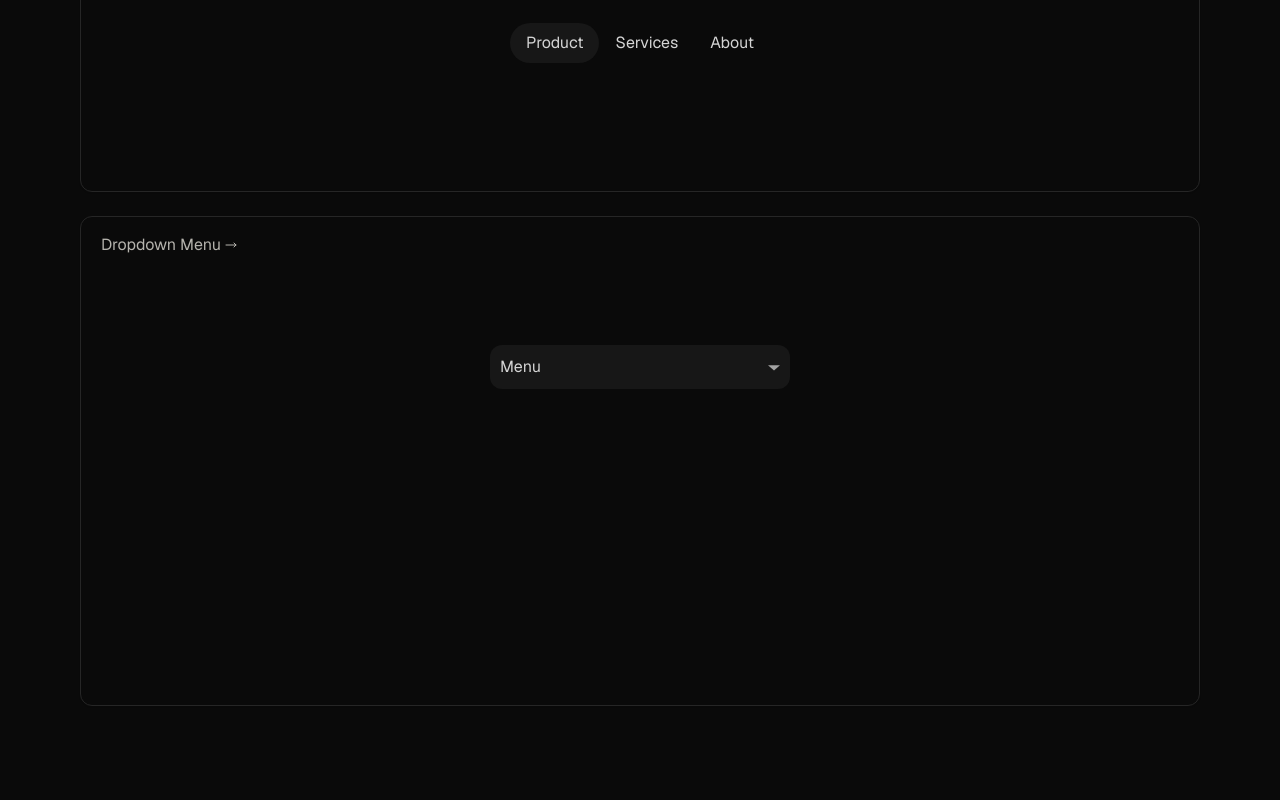
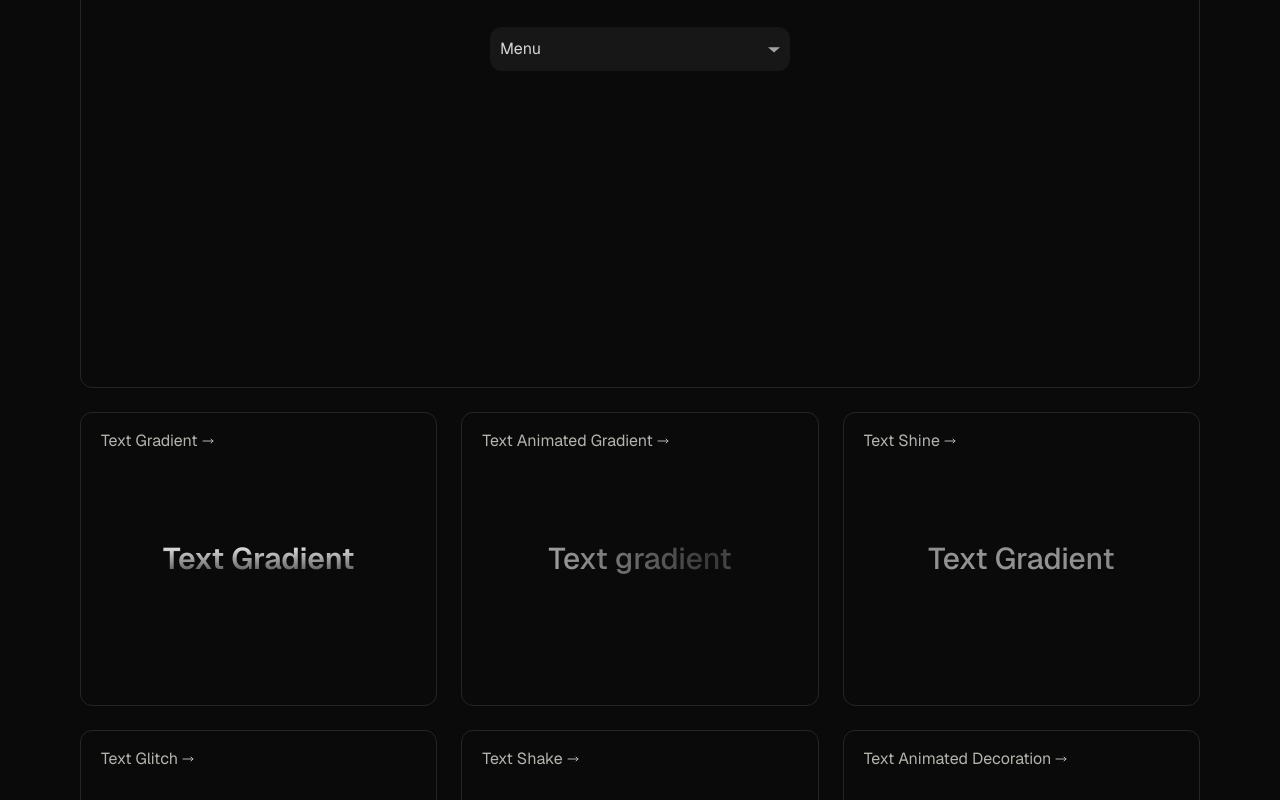
Before and after one commit to guhrodrrigues/luxe, a Next.js app: page / in a window 1280 px wide. Shown: the part 2000-2800 px from the top of the page. Built offline with nearby package versions, Linux system fonts and the light colour scheme.

Commit message:
feat: Adding new texts components

```diff
--- /dev/null
+++ b/src/components/ui/texts/TextAnimatedDecoration.tsx
@@ -0,0 +1,7 @@
+export function TextAnimatedDecoration() {
+  return (
+    <div className="relative after:absolute after:bg-neutral-400 after:bottom-0 after:left-0 after:h-px after:w-full after:origin-bottom-right after:scale-x-0 hover:after:origin-bottom-left hover:after:scale-x-100 after:transition-transform after:ease-in-out after:duration-300">
+      <span className="text-neutral-400">Text Animated Decoration</span>
+    </div>
+  );
+}
--- /dev/null
+++ b/src/components/ui/texts/TextGlitch.tsx
@@ -0,0 +1,13 @@
+export function TextGlitch() {
+  return (
+    <div className="relative overflow-hidden group">
+      <span className="invisible">Text Glitch</span>
+      <span className="text-neutral-400 absolute top-0 left-0 group-hover:-translate-y-full transition-transform ease-in-out duration-500 hover:duration-300">
+        Text Glitch
+      </span>
+      <span className="text-neutral-400 absolute top-0 left-0 translate-y-full group-hover:translate-y-0 transition-transform ease-in-out duration-500 hover:duration-300">
+        Text Glitch
+      </span>
+    </div>
+  );
+}
--- /dev/null
+++ b/src/components/ui/texts/TextShake.tsx
@@ -0,0 +1,7 @@
+export function TextShake() {
+  return (
+    <span className="text-neutral-400 hover:animate-text-shake">
+      Text Shake
+    </span>
+  );
+}
--- a/src/components/ui/texts/index.ts
+++ b/src/components/ui/texts/index.ts
@@ -1,3 +1,6 @@
 export * from "./TextGradient";
 export * from "./TextShine";
 export * from "./TextAnimatedGradient";
+export * from "./TextGlitch";
+export * from "./TextShake";
+export * from "./TextAnimatedDecoration";
--- a/src/data/components.tsx
+++ b/src/data/components.tsx
@@ -17,6 +17,9 @@ import {
   TextGradient,
   TextShine,
   TextAnimatedGradient,
+  TextGlitch,
+  TextShake,
+  TextAnimatedDecoration,
 } from "@/components/ui/texts";
 
 import { AnimatedTabs } from "@/components/ui/tabs";
@@ -73,6 +76,20 @@ const TWCONFIG = {
         to: {
           backgroundPosition: "200% center",
         },
+      },
+    },
+  },
+  ["text-shake"]: {
+    animation: {
+      "text-shake": "text-shake 1s ease 1",
+    },
+    keyframes: {
+      "text-shake": {
+        "15%": { transform: "translateX(5px)" },
+        "30%": { transform: "translateX(-5px)" },
+        "50%": { transform: "translateX(3px)" },
+        "80%": { transform: "translateX(2px)" },
+        "100%": { transform: "translateX(0)" },
       },
     },
   },
@@ -138,6 +155,24 @@ export const COMPONENTS = [
     twConfig: TWCONFIG["shine"],
   },
   {
+    name: "Animated Tabs",
+    slug: "animated-tabs",
+    component: <AnimatedTabs />,
+    colSpan: true,
+    type: "tabs",
+    download: "npm i framer-motion clsx tailwind-merge",
+    cnFunction: true,
+  },
+  {
+    name: "Dropdown Menu",
+    slug: "dropdown-menu",
+    component: <DropdownMenu />,
+    colSpan: true,
+    type: "dropdown",
+    download: "npm i framer-motion clsx tailwind-merge",
+    cnFunction: true,
+  },
+  {
     name: "Text Gradient",
     slug: "text-gradient",
     component: <TextGradient />,
@@ -158,21 +193,22 @@ export const COMPONENTS = [
     twConfig: TWCONFIG["shine"],
   },
   {
-    name: "Animated Tabs",
-    slug: "animated-tabs",
-    component: <AnimatedTabs />,
-    colSpan: true,
-    type: "tabs",
-    download: "npm i framer-motion clsx tailwind-merge",
-    cnFunction: true,
+    name: "Text Glitch",
+    slug: "text-glitch",
+    component: <TextGlitch />,
+    type: "texts",
   },
   {
-    name: "Dropdown Menu",
-    slug: "dropdown-menu",
-    component: <DropdownMenu />,
-    colSpan: true,
-    type: "dropdown",
-    download: "npm i framer-motion clsx tailwind-merge",
-    cnFunction: true,
+    name: "Text Shake",
+    slug: "text-shake",
+    component: <TextShake />,
+    type: "texts",
+    twConfig: TWCONFIG["text-shake"],
+  },
+  {
+    name: "Text Animated Decoration",
+    slug: "text-animated-decoration",
+    component: <TextAnimatedDecoration />,
+    type: "texts",
   },
 ];
--- a/tailwind.config.ts
+++ b/tailwind.config.ts
@@ -23,6 +23,7 @@ const config: Config = {
         shine: "shine 2s linear infinite",
         "border-width": "border-width 3s infinite alternate",
         "text-gradient": "text-gradient 1.5s linear infinite",
+        "text-shake": "text-shake 1s ease 1",
       },
       keyframes: {
         flip: {
@@ -58,6 +59,13 @@ const config: Config = {
             backgroundPosition: "200% center",
           },
         },
+        "text-shake": {
+          "15%": { transform: "translateX(5px)" },
+          "30%": { transform: "translateX(-5px)" },
+          "50%": { transform: "translateX(3px)" },
+          "80%": { transform: "translateX(2px)" },
+          "100%": { transform: "translateX(0)" },
+        },
       },
     },
     fontFamily: {
```
